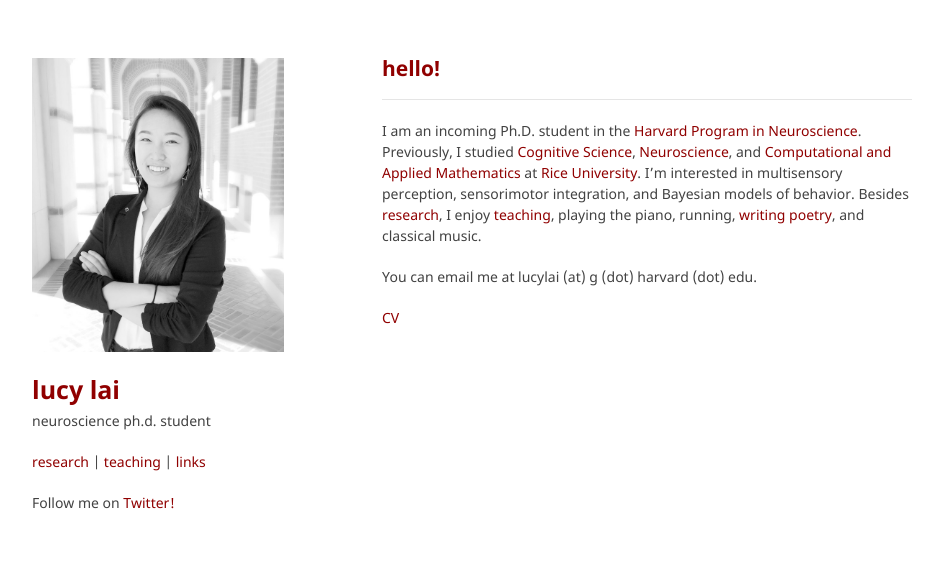
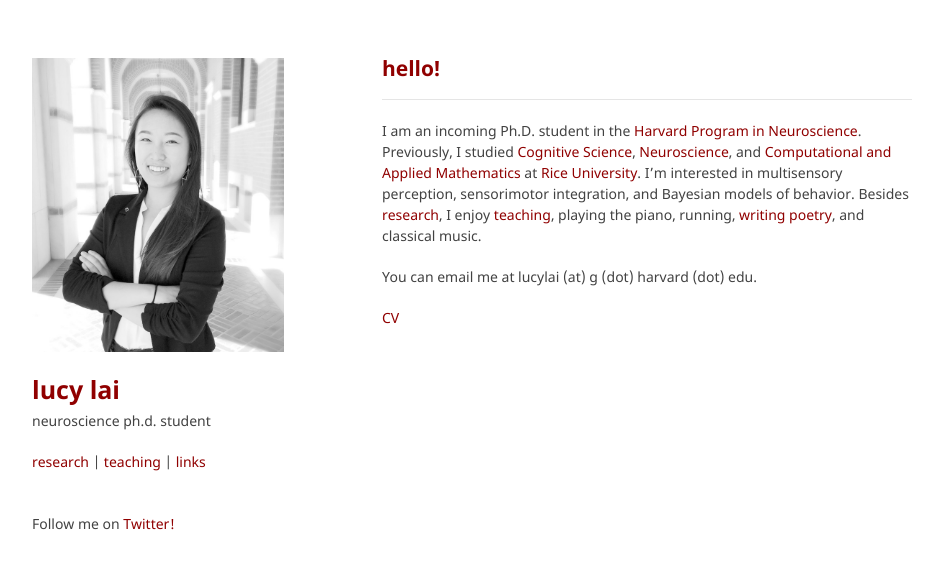
Before and after one commit to lucylai96/lucylai96.github.io, a Jekyll site: the page built from index.md, in a window 1280 px wide. Shown: the top 569 px of the page, without its empty margins (168-1111 px from the left). Built offline with Jekyll 4.4.1, drawn with Linux system fonts in a browser that asks for light colours; our own code applies the rules of GitHub Pages for plain Markdown files.

Commit message:
Update default.html

```diff
--- a/_layouts/default.html
+++ b/_layouts/default.html
@@ -24,6 +24,7 @@
         <p>{{ site.description | default: site.github.project_tagline }}</p>
 
         <p> <a href="./research.html">research</a> | <a href="./teaching.html">teaching</a> | <a href="./links.html">links</a></p>
+        &emsp;
 
         <p> Follow me on <a href="https://twitter.com/lucylai_"> Twitter! </a></p>
 
```
